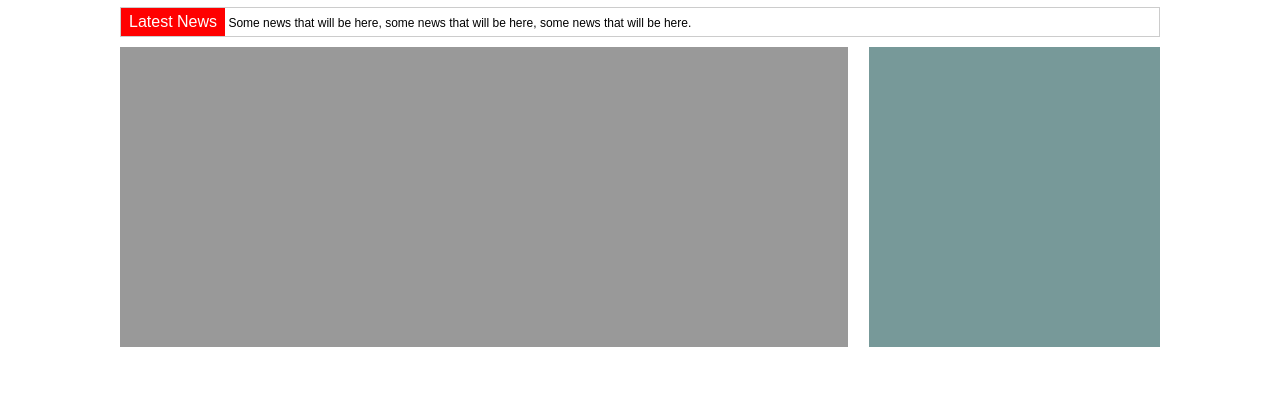
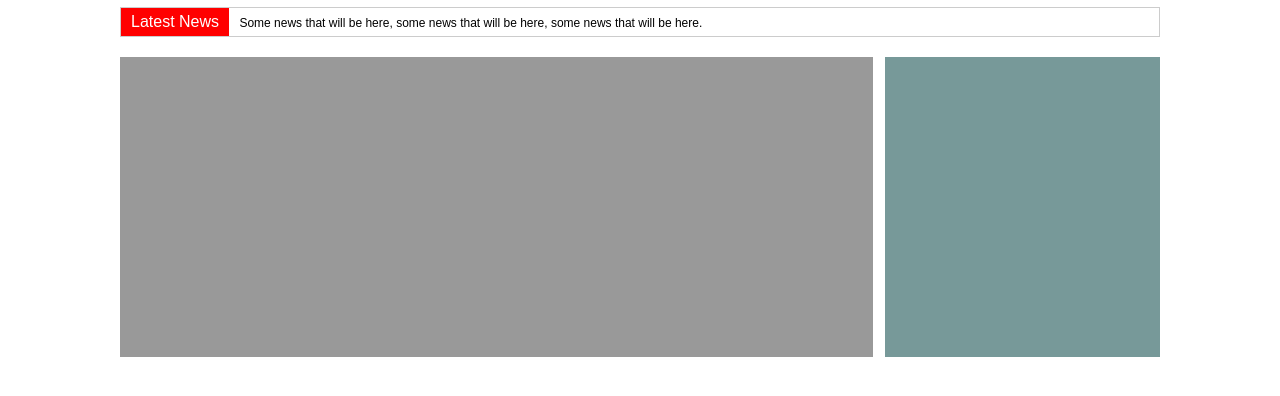
Before and after one commit to mrndand/First-Project, a plain HTML site: page index.html in a window 1280 px wide. Shown: the part 168-564 px from the top of the page. Drawn offline with Linux system fonts and the light colour scheme.

Commit message:
Modifying the width of the elements

```diff
--- a/assets/css/style.css
+++ b/assets/css/style.css
@@ -130,12 +130,12 @@ body {
     background-color: #f55;
 }
 .latestnews {
-    height: 40px;
+    height: 50px;
 }
 .latestnewsint {
     width: 100%;
     max-width: 1040px;
-    height: 40px;
+    height: 50px;
     margin: auto;
 }
 .latestnewsarea {
@@ -150,8 +150,8 @@ body {
     height: 28px;
     line-height: 28px;
     display: inline-block;
-    padding-left: 8px;
-    padding-right: 8px;
+    padding-left: 10px;
+    padding-right: 10px;
     font-size: 16px;
 }
 .latestnewscontent {
@@ -159,24 +159,24 @@ body {
     height: 28px;
     line-height: 28px;
     display: inline-block;
-    padding-left: 7 px;
+    padding-left: 7px;
 }
 .containerint {
     width: 100%;
     max-width: 1040px;
     margin: auto;
+    background-color: #999;
 }
 .leftside {
-    width: 70%;
-    max-width: 1040px;
+    width: 753px;
     min-height: 300px;
     float: left;
     background-color: #999;
 }
 .rightside {
-    width: 28%;
-    max-width: 1040px;
+    width: 275px;
     min-height: 300px;
     float: right;
     background-color: #799;
+    margin-left: 12px;
 }
--- a/index.html
+++ b/index.html
@@ -88,8 +88,12 @@
             <div class="containerint">
                 <div class="leftside"></div>
                 <div class="rightside"></div>
+                <div class="widget">
+                    <div class="widget_title"></div>
+                    <div c></div>
+                </div>
             </div>
+        </div>
 
-        </div>
     </body>
 </html>
```
